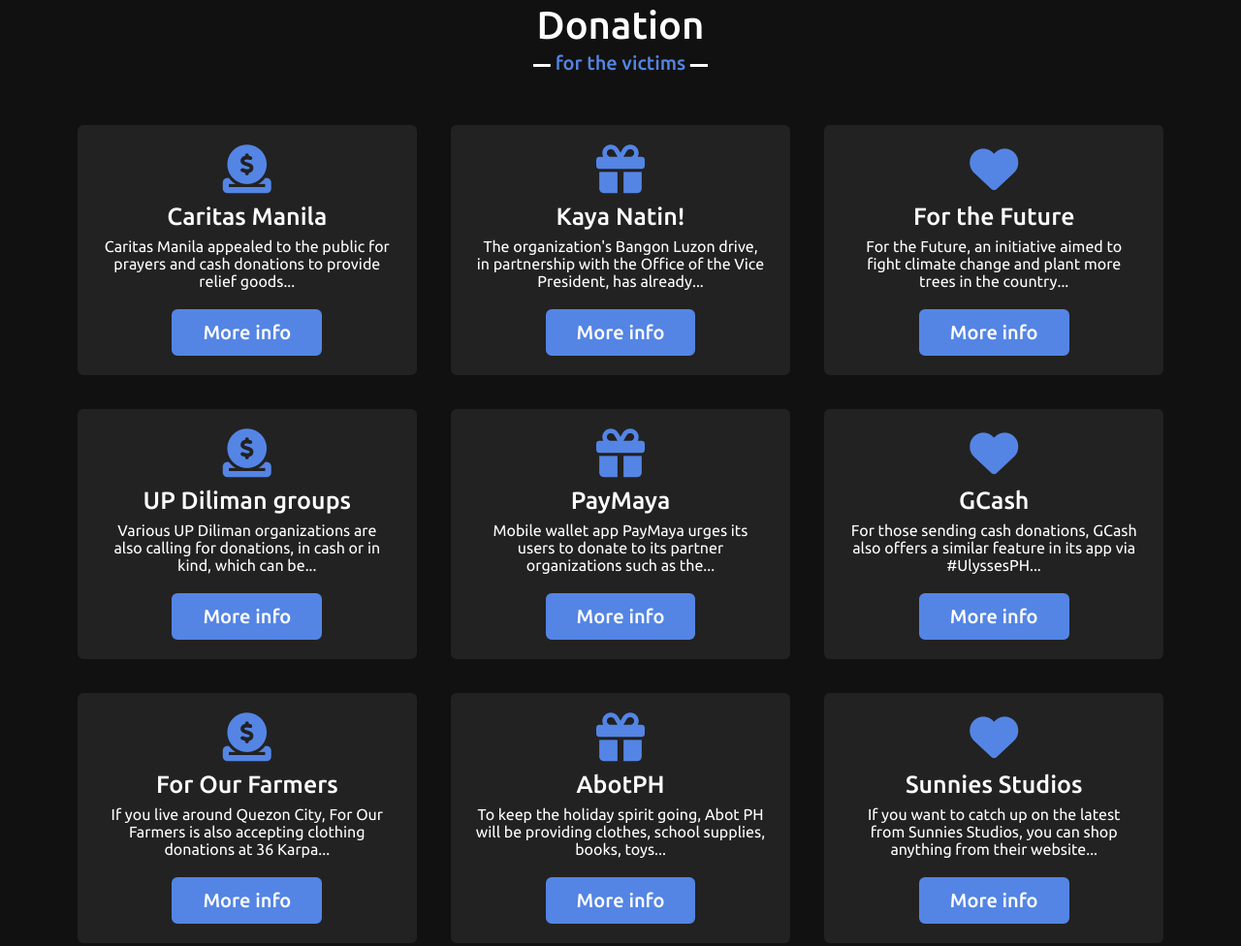
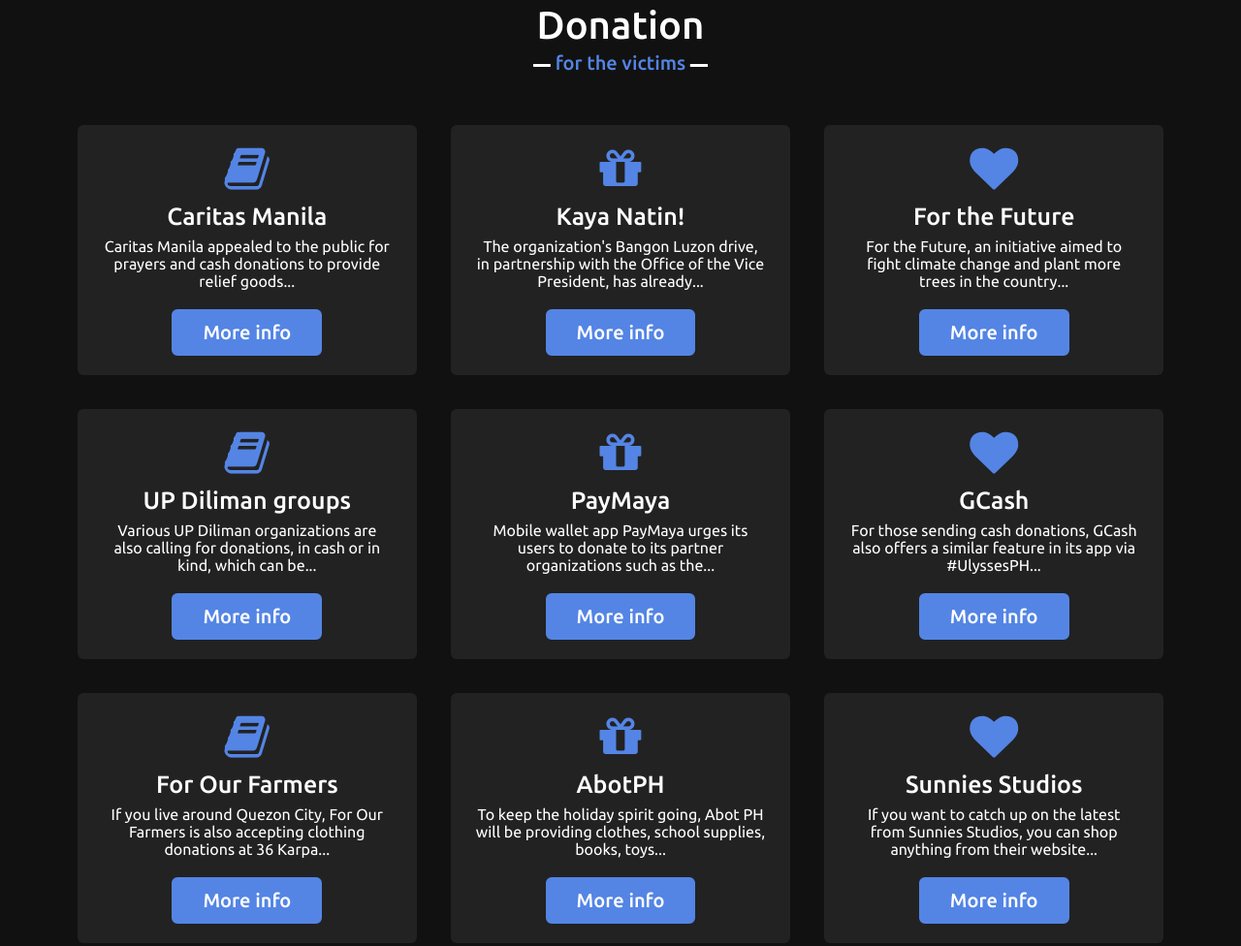
Before and after one commit to POGsss/Donation-Drive, a plain HTML site: page index.html in a window 1280 px wide. Shown: the part 2201-3177 px from the top of the page at 97% size. Drawn offline with nearby package versions, Linux system fonts and the light colour scheme.

Commit message:
Last Commit

```diff
--- a/index.html
+++ b/index.html
@@ -4,12 +4,12 @@
 <head>
     <meta charset="UTF-8">
     <meta name="viewport" content="width=device-width, initial-scale=1">
-    <script src="https://kit.fontawesome.com/a076d05399.js"></script>
     <script src="https://code.jquery.com/jquery-3.5.1.min.js"></script>
     <script src="https://cdnjs.cloudflare.com/ajax/libs/typed.js/2.0.11/typed.min.js"></script>
     <script src="https://cdnjs.cloudflare.com/ajax/libs/waypoints/4.0.1/jquery.waypoints.min.js"></script>
     <script src="https://cdnjs.cloudflare.com/ajax/libs/OwlCarousel2/2.3.4/owl.carousel.min.js"></script>
-    <link rel="stylesheet" href="https://cdnjs.cloudflare.com/ajax/libs/OwlCarousel2/2.3.4/assets/owl.carousel.min.css"/>
+    <link rel="stylesheet" href="https://cdnjs.cloudflare.com/ajax/libs/font-awesome/4.7.0/css/font-awesome.min.css">
+    <link rel="stylesheet" href="https://cdnjs.cloudflare.com/ajax/libs/OwlCarousel2/2.3.4/assets/owl.carousel.min.css">
     <link rel="stylesheet" href="https://fonts.googleapis.com/icon?family=Material+Icons">
     <link rel="stylesheet" href="https://unpkg.com/aos@next/dist/aos.css">
     <link rel="shortcut icon" href="Assets/loader.svg">
@@ -184,7 +184,7 @@
             <div class="dona-content">
                 <div class="card" data-aos="fade-up" data-aos-offset="100" data-aos-duration="1000">
                     <div class="box">
-                        <i class="fa fa-donate"></i>
+                        <i class="fa fa-book"></i>
                         <div class="text">Caritas Manila</div>
                         <p>Caritas Manila appealed to the public for prayers and cash donations to provide relief goods...</p>
                         <button onclick="frst()">More info</button>
@@ -208,7 +208,7 @@
                 </div>
                 <div class="card" data-aos="fade-up" data-aos-offset="100" data-aos-duration="1000">
                     <div class="box">
-                        <i class="fa fa-donate"></i>
+                        <i class="fa fa-book"></i>
                         <div class="text">UP Diliman groups</div>
                         <p>Various UP Diliman organizations are also calling for donations, in cash or in kind, which can be...</p>
                         <button onclick="frth()">More info</button>
@@ -232,7 +232,7 @@
                 </div>
                 <div class="card" data-aos="fade-up" data-aos-offset="100" data-aos-duration="1000">
                     <div class="box">
-                        <i class="fa fa-donate"></i>
+                        <i class="fa fa-book"></i>
                         <div class="text">For Our Farmers</div>
                         <p>If you live around Quezon City, For Our Farmers is also accepting clothing donations at 36 Karpa...</p>
                         <button onclick="svth()">More info</button>
```
